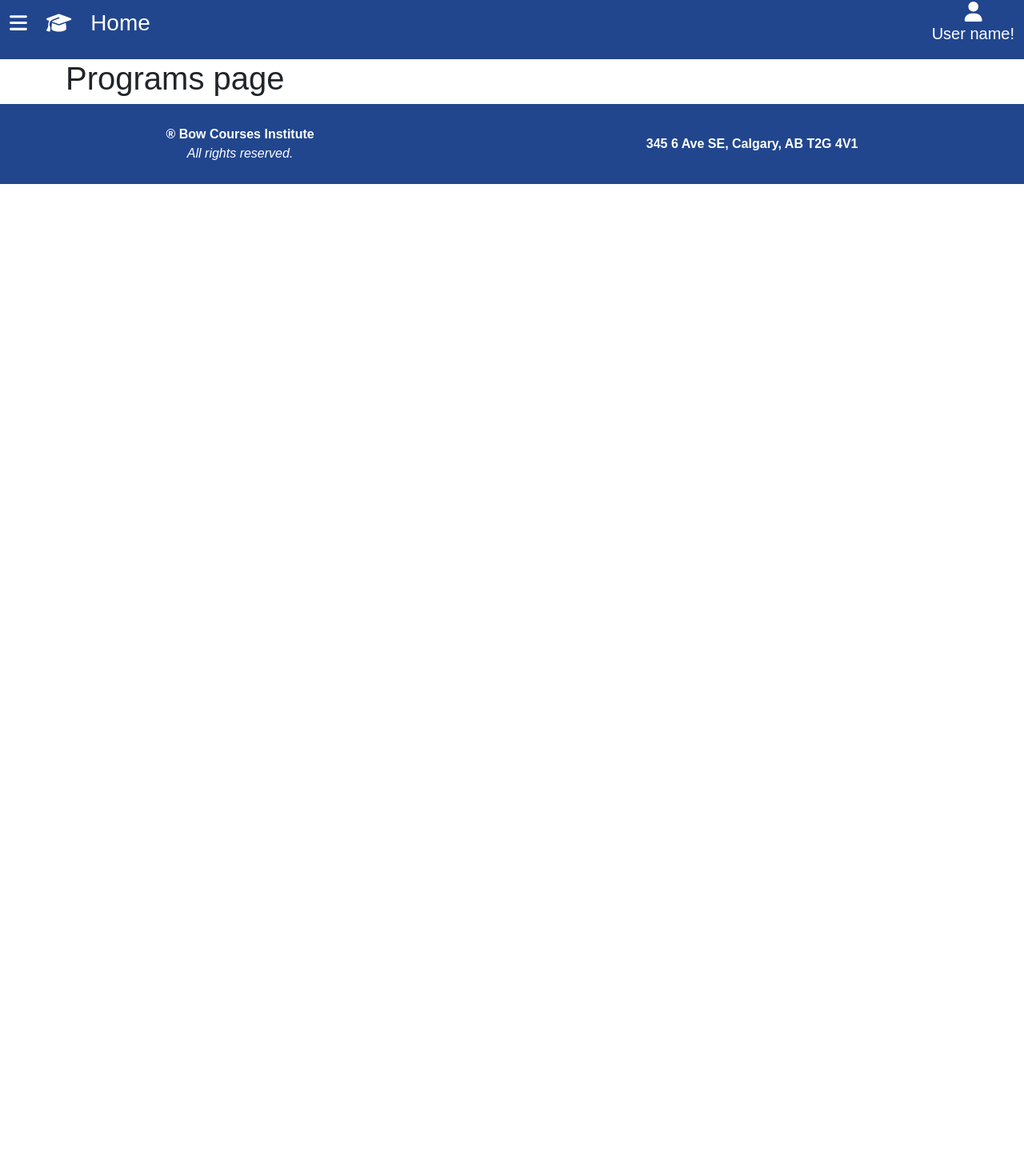
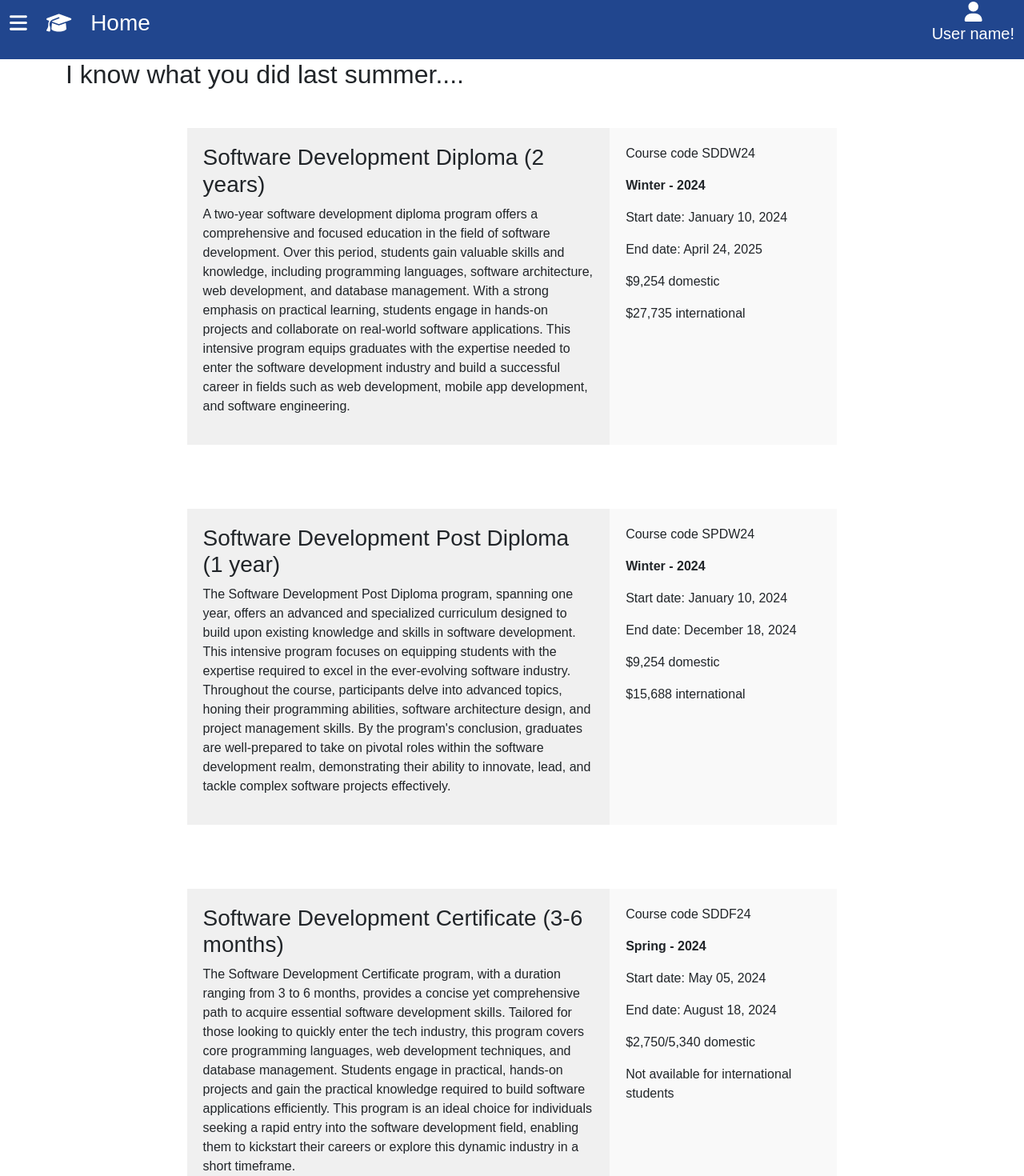
Before and after one commit to hugozeminian/web-project-course-registration, a React (Create React App) app: page /programs in a window 1280 px wide. Shown: the part 16-1486 px from the top of the page at 80% size. Before the commit the page ends 800 px from the top, so only its background shows below. Built offline with nearby package versions, Linux system fonts and the light colour scheme.

Commit message:
programs page
first draft, don't hate me

```diff
--- a/src/index.css
+++ b/src/index.css
@@ -37,3 +37,27 @@
   -webkit-font-smoothing: antialiased;
   -moz-osx-font-smoothing: grayscale;
 }
+
+/*CSS for Programs page*/
+
+.program-container {
+  display: flex;
+  /*justify-content: space-between;*/
+
+  width: 80%;
+  margin: 0 auto;
+  padding: 40px;
+}
+
+.program-content {
+  flex: 2;
+  padding: 20px;
+  background-color: #f0f0f0;
+}
+
+.fees-details {
+  flex: 1;
+  padding: 20px;
+  background-color:#F9F9F9;
+
+}
--- a/src/route/programs/Programs.component.jsx
+++ b/src/route/programs/Programs.component.jsx
@@ -1,5 +1,90 @@
 const Programs = () => {
-  return <h1> Programs page </h1>;
+  return (
+      <div className="programs">
+        <h2>I know what you did last summer....</h2>
+
+
+        <div className="program-container">
+          <div className="program-content">
+            <h3>Software Development Diploma (2 years)</h3>
+            <p>
+              A two-year software development diploma program offers a comprehensive and focused education
+                in the field of software development. Over this period, students gain valuable skills and
+                knowledge, including programming languages, software architecture, web development,
+                and database management. With a strong emphasis on practical learning, students engage
+                in hands-on projects and collaborate on real-world software applications.
+                This intensive program equips graduates with the expertise needed to enter
+                the software development industry and build a successful career in fields such as web development,
+                mobile app development, and software engineering.
+            </p>
+          </div>
+
+            <div className="fees-details">
+                <p>Course code SDDW24</p>
+                <p style={{ fontWeight: 'bold' }}>Winter - 2024</p>
+              <p>Start date: January 10, 2024</p>
+              <p>End date: April 24, 2025</p>
+              <p>$9,254 domestic </p>
+                <p>$27,735 international</p>
+            </div>
+        </div>
+
+
+
+
+
+        <div className="program-container">
+            <div className="program-content">
+          <h3>Software Development Post Diploma (1 year)</h3>
+           <p>The Software Development Post Diploma program, spanning one year, offers an advanced
+               and specialized curriculum designed to build upon existing knowledge and skills in software development.
+               This intensive program focuses on equipping students with the expertise required to excel in the
+               ever-evolving software industry. Throughout the course, participants delve into advanced topics, honing their programming abilities, software architecture design, and project management skills. By the program's conclusion, graduates are well-prepared to take on pivotal roles within the software development realm,
+               demonstrating their ability to innovate, lead, and tackle complex software projects effectively.</p>
+
+            </div>
+
+            <div className="fees-details">
+                <p>Course code SPDW24</p>
+                <p style={{ fontWeight: 'bold' }}>Winter - 2024</p>
+                <p>Start date: January 10, 2024</p>
+                <p>End date: December 18, 2024</p>
+                <p>$9,254 domestic </p>
+                <p>$15,688 international</p>
+
+            </div>
+        </div>
+
+
+        <div className="program-container">
+            <div className="program-content">
+          <h3>Software Development Certificate (3-6 months)</h3>
+
+                <p>
+                    The Software Development Certificate program, with a duration ranging from 3 to 6 months,
+                    provides a concise yet comprehensive path to acquire essential software development skills.
+                    Tailored for those looking to quickly enter the tech industry, this program covers core programming
+                    languages, web development techniques, and database management. Students engage in practical,
+                    hands-on projects and gain the practical knowledge required to build software applications efficiently.
+                    This program is an ideal choice for individuals seeking a rapid entry into the software development field,
+                    enabling them to kickstart their careers or explore this dynamic industry in a short timeframe.
+                </p>
+
+            </div>
+
+            <div className="fees-details">
+                <p>Course code SDDF24</p>
+                <p style={{ fontWeight: 'bold' }}>Spring - 2024</p>
+                <p>Start date: May 05, 2024</p>
+                <p>End date: August 18, 2024</p>
+                <p>$2,750/5,340 domestic </p>
+                <p>Not available for international students</p>
+
+            </div>
+        </div>
+
+      </div>
+  );
 };
 
 export default Programs;
```
